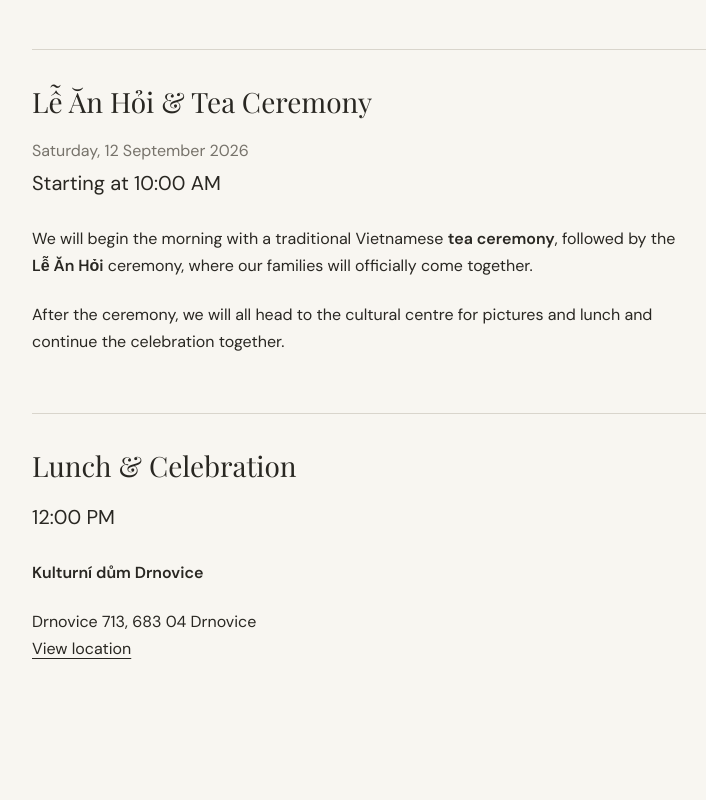
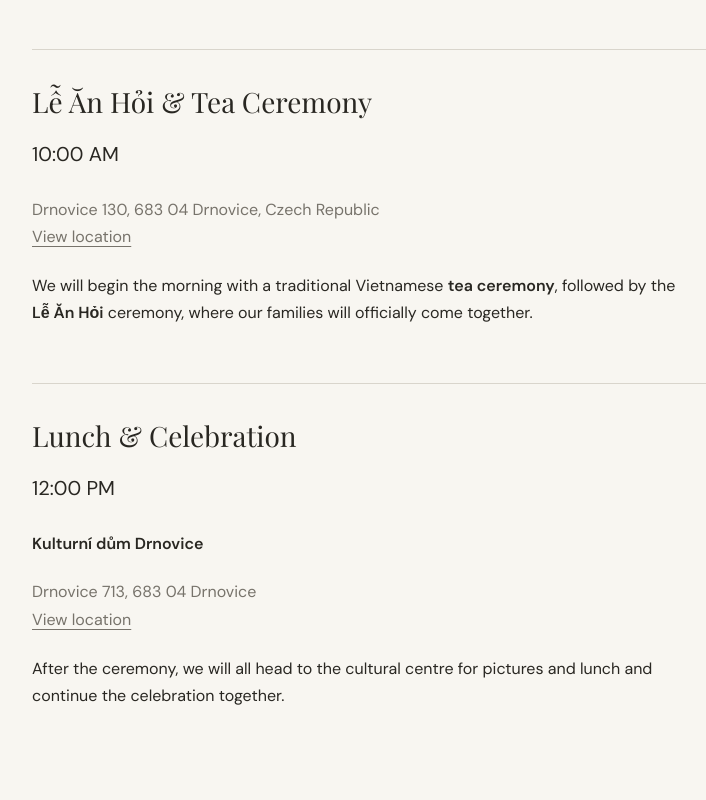
Before and after one commit to FranciscoDiego64/anhoi-site, a Next.js app: page / in a window 1280 px wide. Shown: the part 1740-2540 px from the top of the page, without its empty margins (228-934 px from the left). Built offline with nearby package versions, Linux system fonts and the light colour scheme.

Commit message:
texts edits - changes to Program section

```diff
--- a/app/page.tsx
+++ b/app/page.tsx
@@ -72,9 +72,19 @@ export default function Home() {
 
         <div className="event">
           <h3>Lễ Ăn Hỏi &amp; Tea Ceremony</h3>
+           <p className="event-time">10:00 AM</p>
 
-          <p className="event-date">Saturday, 12 September 2026</p>
-          <p className="event-time">Starting at 10:00 AM</p>
+                  <p className="location">Drnovice 130, 683 04 Drnovice, Czech Republic
+            <br />
+            <a href="https://maps.app.goo.gl/7B8MaTMBnnsBZQPg9"
+              target="_blank"
+              rel="noreferrer" >
+              View location
+            </a>
+        </p>
+
+        {/* <p className="event-date">Saturday, 12 September 2026</p> */}
+
 
           <p>
             We will begin the morning with a traditional Vietnamese{" "}
@@ -83,9 +93,7 @@ export default function Home() {
             officially come together.
           </p>
 
-          <p>
-            After the ceremony, we will all head to the cultural centre for pictures and lunch and continue the celebration together.
-          </p>
+
         </div>
 
         <div className="event">
@@ -95,7 +103,7 @@ export default function Home() {
 
           <h4>Kulturní dům Drnovice</h4>
 
-          <p>
+          <p className="location">
             Drnovice 713, 683 04 Drnovice {" "}
             <br />
             <a href="https://www.google.com/maps/place/Kulturn%C3%AD+d%C5%AFm,+Drnovice/@49.2763588,16.9524474,17z/data=!3m1!4b1!4m6!3m5!1s0x4712f00dc79b0d5b:0x172faeb844c93fd1!8m2!3d49.2763588!4d16.9524474!16s%2Fg%2F11b7dv6ctc?entry=ttu&g_ep=EgoyMDI2MDgyNi4wIKXMDSoASAFQAw%3D%3D"
@@ -103,7 +111,9 @@ export default function Home() {
               rel="noreferrer" >
               View location
             </a>
-
+          </p>
+          <p>
+            After the ceremony, we will all head to the cultural centre for pictures and lunch and continue the celebration together.
           </p>
         </div>
       </section>
@@ -205,8 +215,8 @@ export default function Home() {
         </p>
 
         <p>
-          We are looking forward to good food, tea, laughter, meeting our
-          families and, most importantly, spending a beautiful day together.
+          We are looking forward to good food, tea, meeting our
+          families, and most importantly, spending a beautiful day together.
         </p>
 
         <p className="see-you">See you on 12 September 2026 🤍</p>
```
